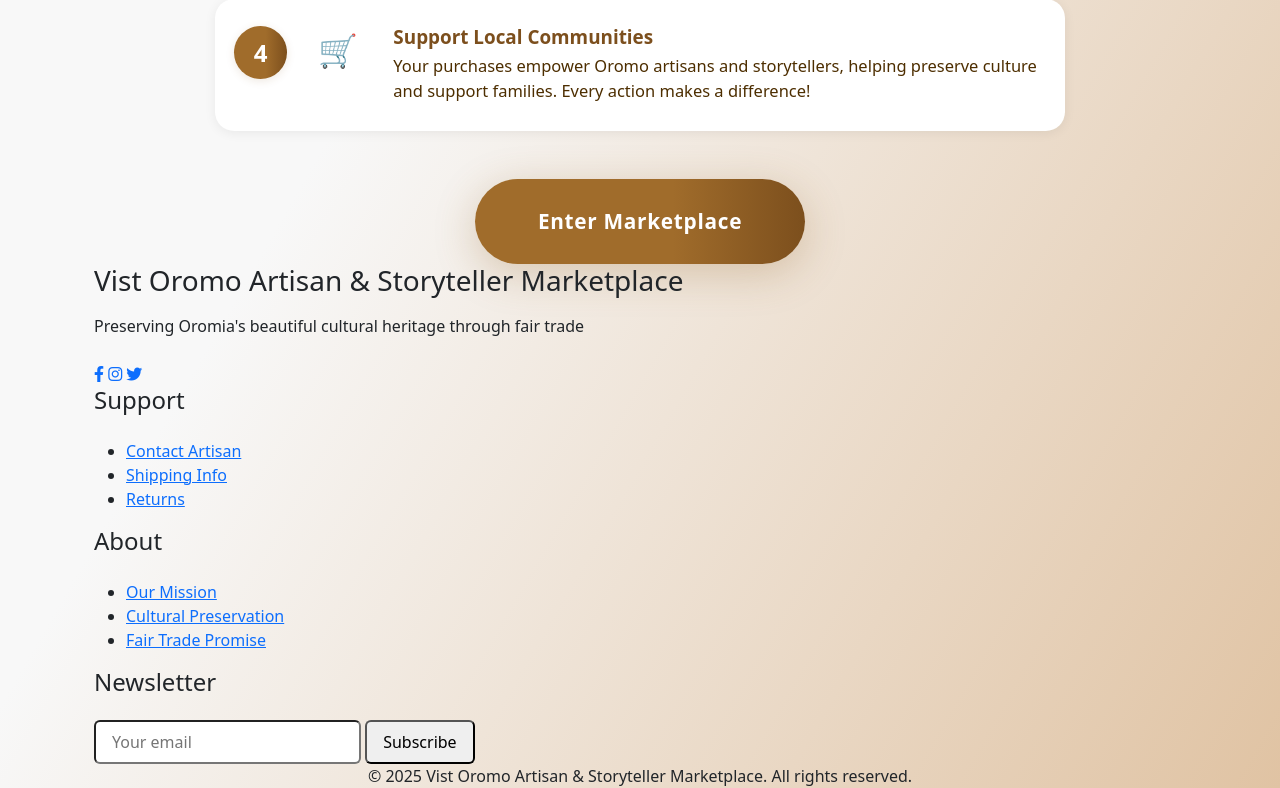
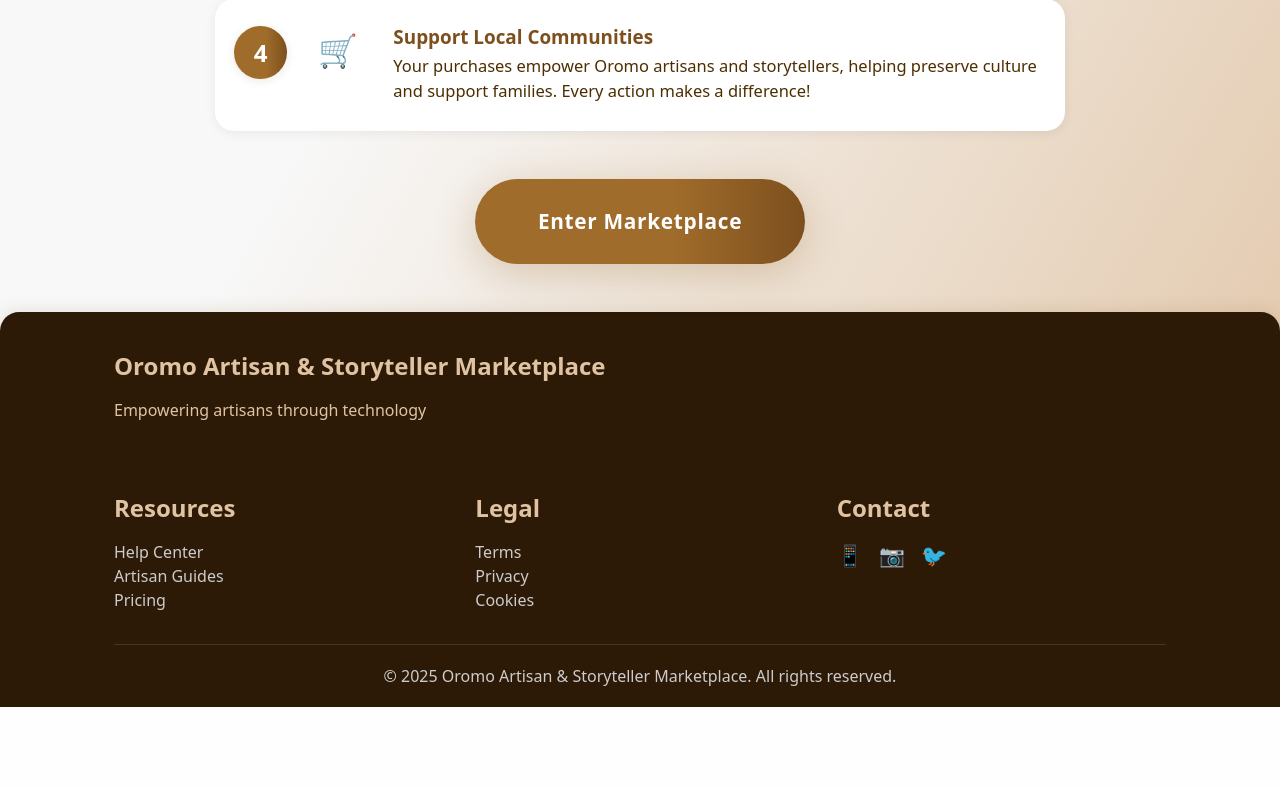
Before and after one commit to olyadboka/Oromo-Artisan-Storyteller-Marketplace, a PHP site: page / in a window 1280 px wide. Shown: the part 2746-3534 px from the top of the page. After the commit the page ends 3453 px from the top, so only its background shows below. Run offline with PHP 8.4, Linux system fonts and the light colour scheme.

Commit message:
Add footer section with resources, legal, and contact information

```diff
--- a/index.php
+++ b/index.php
@@ -422,5 +422,43 @@
     window.addEventListener('scroll', revealShowcaseCards);
     window.addEventListener('load', revealShowcaseCards);
   </script>
-<?php include './common/footer.php'; ?>
+<footer style="background:#2d1a06; color:#fff; padding:2.5em 0 1.2em 0; margin-top:3em; border-radius:1.2em 1.2em 0 0; box-shadow:0 -2px 16px #7c4f1d22;">
+  <div style="max-width:1100px; margin:0 auto; padding:0 1.5em;">
+    <div style="display:flex; flex-direction:column; gap:2em;">
+      <div style="margin-bottom:1.5em;">
+        <h3 style="font-size:1.5em; font-weight:bold; color:#e0c3a3; margin-bottom:0.7em;">Oromo Artisan & Storyteller Marketplace</h3>
+        <p style="color:#e0c3a3; font-size:1em;">Empowering artisans through technology</p>
+      </div>
+      <div style="display:grid; grid-template-columns:repeat(auto-fit,minmax(160px,1fr)); gap:2em;">
+        <div>
+          <h4 style="font-weight:bold; margin-bottom:0.7em; color:#e0c3a3;">Resources</h4>
+          <ul style="list-style:none; padding:0; margin:0;">
+            <li><a href="#" style="color:#ccc; text-decoration:none;" onmouseover="this.style.color='#fff'" onmouseout="this.style.color='#ccc'">Help Center</a></li>
+            <li><a href="#" style="color:#ccc; text-decoration:none;" onmouseover="this.style.color='#fff'" onmouseout="this.style.color='#ccc'">Artisan Guides</a></li>
+            <li><a href="#" style="color:#ccc; text-decoration:none;" onmouseover="this.style.color='#fff'" onmouseout="this.style.color='#ccc'">Pricing</a></li>
+          </ul>
+        </div>
+        <div>
+          <h4 style="font-weight:bold; margin-bottom:0.7em; color:#e0c3a3;">Legal</h4>
+          <ul style="list-style:none; padding:0; margin:0;">
+            <li><a href="#" style="color:#ccc; text-decoration:none;" onmouseover="this.style.color='#fff'" onmouseout="this.style.color='#ccc'">Terms</a></li>
+            <li><a href="#" style="color:#ccc; text-decoration:none;" onmouseover="this.style.color='#fff'" onmouseout="this.style.color='#ccc'">Privacy</a></li>
+            <li><a href="#" style="color:#ccc; text-decoration:none;" onmouseover="this.style.color='#fff'" onmouseout="this.style.color='#ccc'">Cookies</a></li>
+          </ul>
+        </div>
+        <div>
+          <h4 style="font-weight:bold; margin-bottom:0.7em; color:#e0c3a3;">Contact</h4>
+          <div style="display:flex; gap:1em; margin-top:0.5em;">
+            <a href="#" style="color:#ccc; font-size:1.3em; text-decoration:none;" onmouseover="this.style.color='#fff'" onmouseout="this.style.color='#ccc'">&#x1F4F1;</a>
+            <a href="#" style="color:#ccc; font-size:1.3em; text-decoration:none;" onmouseover="this.style.color='#fff'" onmouseout="this.style.color='#ccc'">&#x1F4F7;</a>
+            <a href="#" style="color:#ccc; font-size:1.3em; text-decoration:none;" onmouseover="this.style.color='#fff'" onmouseout="this.style.color='#ccc'">&#x1F426;</a>
+          </div>
+        </div>
+      </div>
+    </div>
+    <div style="border-top:1px solid #4b3621; margin-top:2em; padding-top:1.2em; text-align:center; color:#ccc; font-size:1em;">
+      &copy; 2025 Oromo Artisan & Storyteller Marketplace. All rights reserved.
+    </div>
+  </div>
+</footer>
 </body>
```
